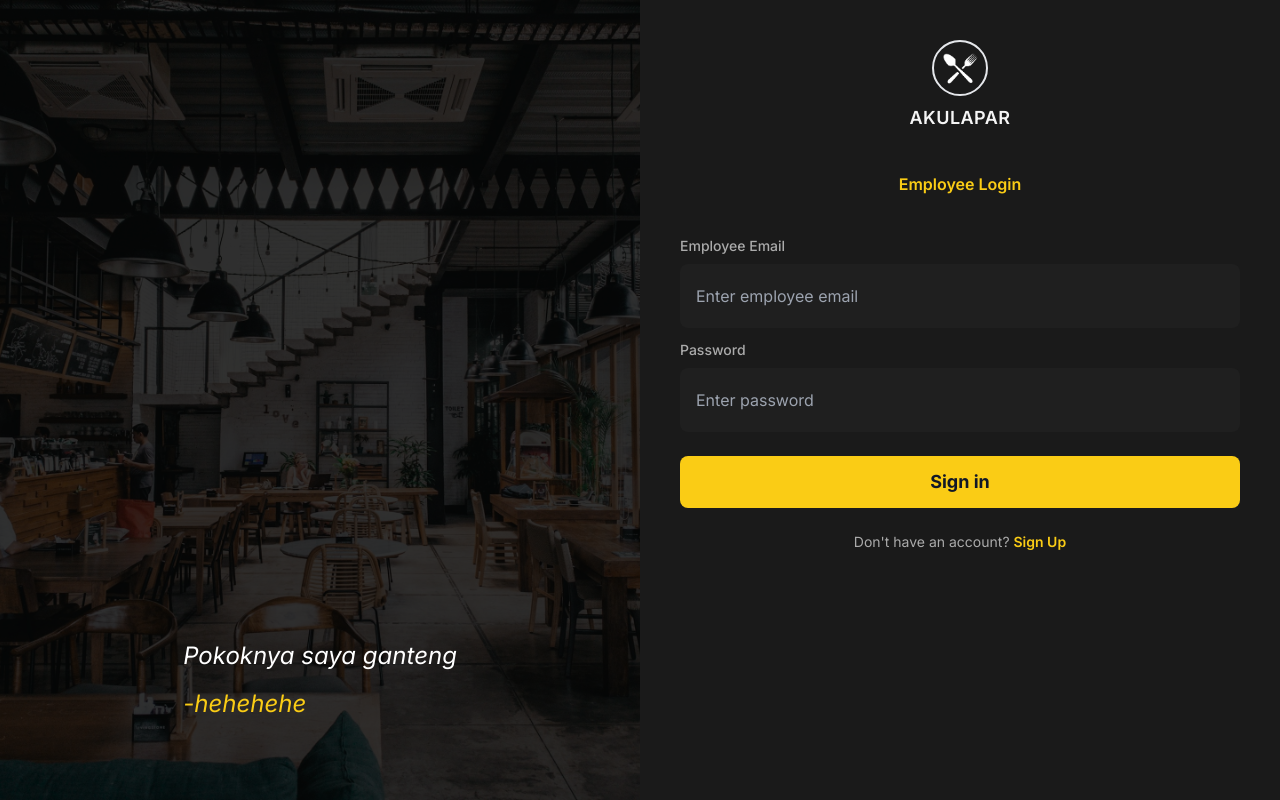
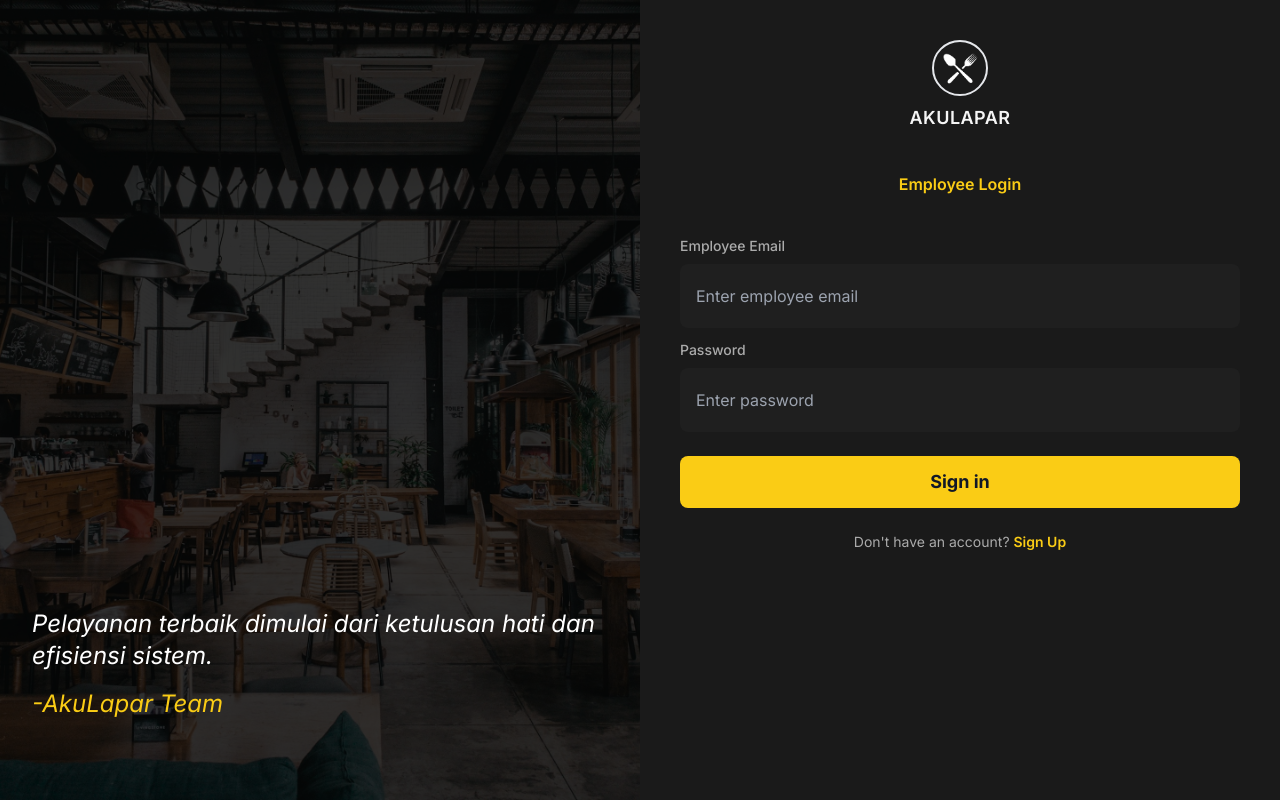
Before and after one commit to Stuhjka/project-pos, a React (Vite) app in the folder pos-frontend/: page /auth in a window 1280 px wide. Built offline with nearby package versions, Linux system fonts and the light colour scheme; no server answers.

Commit message:
feat: update ui table management admin

```diff
--- a/pos-frontend/src/components/dashboard/TableManagement.jsx
+++ b/pos-frontend/src/components/dashboard/TableManagement.jsx
@@ -78,7 +78,11 @@ const TableManagement = () => {
             </div>
 
             <div className="grid grid-cols-2 md:grid-cols-4 lg:grid-cols-5 xl:grid-cols-6 gap-5 flex-1 min-h-0 overflow-y-auto scrollbar-hide">
-                {tables?.data?.data?.map((table) => (
+                {tables?.data?.data?.map((table) => {
+                    // LOGIKA WARNA: Merah jika Occupied/Booked, selain itu Hijau
+                    const isUnavailable = table.status === 'Occupied' || table.status === 'Booked';
+
+                    return (
                         <div key={table._id} className="bg-[#1f1f1f] p-5 rounded-2xl border border-[#333] relative group hover:border-yellow-500 transition-all flex flex-col items-center shadow-lg">
 
                             {/* --- TOMBOL ACTION (DELETE & EDIT) --- */}
@@ -99,7 +103,12 @@ const TableManagement = () => {
                                 </button>
                             </div>
 
-                        <div className="bg-[#2a2a2a] p-4 rounded-2xl text-yellow-500 mb-3 border border-[#333]">
+                            {/* --- ICON CONTAINER (Ikut berubah warna) --- */}
+                            <div className={`p-4 rounded-2xl mb-3 border transition-colors ${
+                                isUnavailable
+                                ? 'bg-red-500/10 text-red-500 border-red-500/20'
+                                : 'bg-green-500/10 text-green-500 border-green-500/20'
+                            }`}>
                                 <MdTableRestaurant size={32} />
                             </div>
 
@@ -110,8 +119,9 @@ const TableManagement = () => {
                                     <span className="font-medium">{table.seats} Seats</span>
                                 </div>
 
+                                {/* --- STATUS BADGE --- */}
                                 <div className={`mt-3 py-1 px-3 rounded-lg text-[10px] font-black uppercase tracking-wider inline-block border ${
-                                table.status === 'Occupied'
+                                    isUnavailable
                                     ? 'bg-red-500/10 text-red-500 border-red-500/20'
                                     : 'bg-green-500/10 text-green-500 border-green-500/20'
                                 }`}>
@@ -119,7 +129,8 @@ const TableManagement = () => {
                                 </div>
                             </div>
                         </div>
-                ))}
+                    );
+                })}
             </div>
 
             {/* --- MODAL EDIT (INLINE) --- */}
--- a/pos-frontend/src/pages/Auth.jsx
+++ b/pos-frontend/src/pages/Auth.jsx
@@ -19,9 +19,9 @@ const Auth = () => {
 
         {/* Quote at bottom */}
             <blockquote className='absolute bottom-10 px-8 mb-10 text-2xl italic text-white'>
-                Pokoknya saya ganteng
+                Pelayanan terbaik dimulai dari ketulusan hati dan efisiensi sistem.
                 <br />
-                <span className='block mt-4 text-yellow-400'>-hehehehe</span>
+                <span className='block mt-4 text-yellow-400'>-AkuLapar Team</span>
             </blockquote>
       </div>
 
```
Lines whose indentation alone changed are shown as unchanged.
